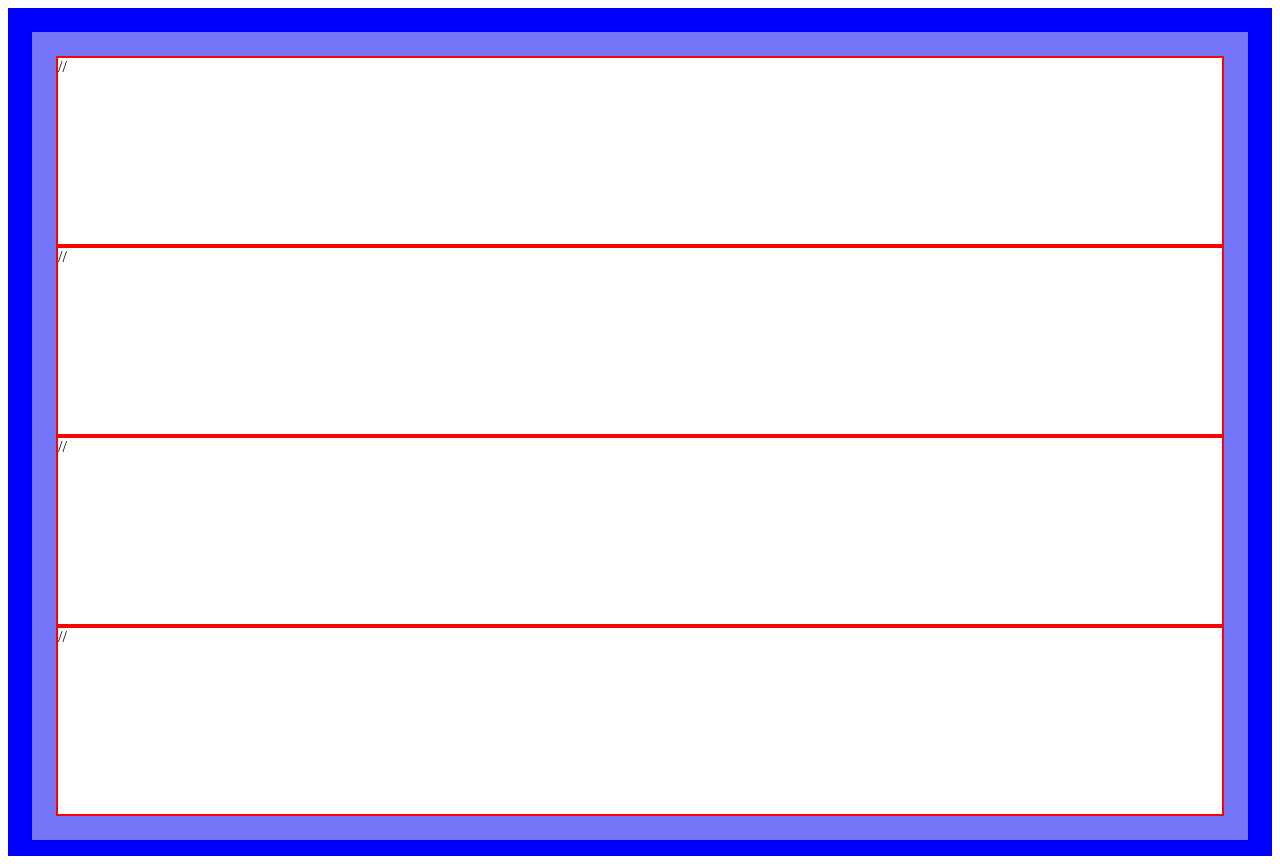
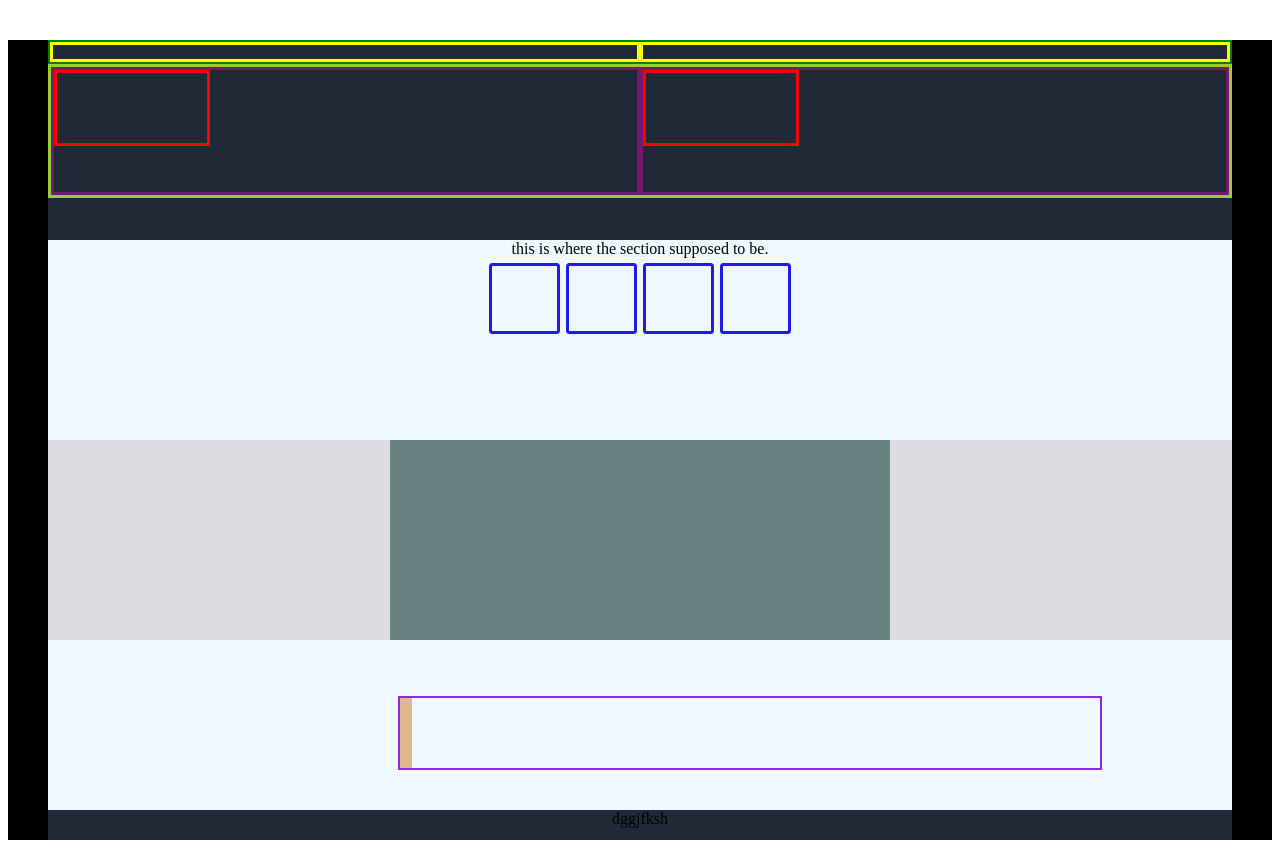
Before and after one commit to Sanbely03/The-Odin-Project, a plain HTML site: page Landing-Page/index.html in a window 1280 px wide. Drawn offline with Linux system fonts and the light colour scheme.

Commit message:
been trying to adjust things out

```diff
--- a/Landing-Page/index.html
+++ b/Landing-Page/index.html
@@ -12,33 +12,52 @@
 
         <div class="container">
 
-            <div class="item-1">//
+            <div class="item-1">
                 <div class="container-item-01">
-                    <div class="Header-side-A">
+                    <div class="Header-side-1">
 
                     </div>
-                    <div class="Header-side-B">
+                    <div class="Header-side-2">
+                        </div>
+                        </div>
+                    <div class="container-item-09">
+                    <div class="header-sec-side-1">
+                        <div class="strong-1">
 
+                        </div>
                     </div>
-                    <div class="header-sec-side-1">
+                    <div class="header-sec-side-2">
+                        <div class="strong-2">
 
-                    </div>
-                    <div class="header-sec-side-1">
-
-                    </div>
+                        </div>
+                        </div>
                 </div>
             </div>
 
-            <div class="item-2">//
+            <div class="item-2">
+                <div class="heaaad">
+                    this is where the section supposed to be.
+                </div>
+                    <div class="content1-item-1000">
+                    <div class="content-1"></div>
+                    <div class="content-2"></div>
+                    <div class="content-3"></div>
+                    <div class="content-4"></div>
+                </div>
+            </div>
+
+
+            <div class="item-3">
+                <div id="one"></div>
 
             </div>
 
-            <div class="item-3">//
-
-            </div>
-
-            <div class="item-4">//
-
+            <div class="item-4">
+                <div id="call-to-action">
+                    <div class="note-1"></div>
+                    <div class="note-2"></div>
+                </div>
+              <div id="two">dggjfksh</div>
             </div>
 
         </div>
--- a/Landing-Page/styles.css
+++ b/Landing-Page/styles.css
@@ -1,19 +1,124 @@
 .body-wrapper{
     height: 100vh;
-    border: solid blue 3vh;
+/*    border: solid blue 1px; */
+    font-style: roboto;
+    justify-content: center;
+    background-color: black;
 }
 .container{
     display: flex;
     flex-direction: column;
-    height: 95vh;
-    border: solid rgb(117, 117, 249) 3vh;
+    height: 100vh;
+  /*  border: solid rgb(117, 117, 249) 2px;  */
+    justify-items: space-between;
+    margin: 5vh;
+    padding: 0%;
+}
+[class ^="item-"]{
+   /* border: solid red 2px; */
+    flex: 1;
+    margin: px;
+    background-color: dark #1F2937;
+}
+.container-item-01{
+    display: flex;
+    height: 20px;
+    border: solid green 2px;
 
 
 }
-[class ^="item-"]{
-    border: solid red 2px;
+[class ^="Header-side-"]{
+    border: solid yellow 3px;
+    flex: 1;
+}
+.container-item-09{
+    display: flex;
+    border: solid yellowgreen 3px;
+    height: 16vh;
     flex: 1;
 
+}
+[class ^="header-sec-side-"]{
+    display: flex;
+    border: solid rgb(116, 26, 116) 3px;
+    flex: 1;
+}
+[class^="strong-"]{
+    height: 70px;
+    width: 150px;
+    border: solid red 3px;
+}
+.heaaad{
+   /* border: solid rgb(4, 35, 35) 2px; */
+    text-align: center;
+    height: 20px;
 
 
 }
+.content1-item-1000{
+    display: flex;
+   /* border: solid rgb(13, 12, 3) 3px;*/
+    height: 20vh;
+    flex-direction:row;
+    justify-content: center;
+    box-sizing: border-box;
+
+
+}
+[class ^="content-"]{
+    border: solid rgb(30, 27, 227)  3px;
+    width: 65px;
+    height: 65px;
+    margin: 3px;
+    border-radius: 5%;
+
+}
+.item-3{
+    background-color: rgb(220, 220, 225);
+    display: flex;
+    justify-content: center;
+
+}
+#one{
+    width: 500px;
+    height: auto;
+  /*  border: solid #1F2937 3px;*/
+    background-color: rgb(104, 130, 130);
+
+
+}
+.item-4{
+    display: flex;
+    background-color: aliceblue;
+    flex-direction: column;
+    justify-content: end;
+    text-align: center;
+}
+
+#two{
+    background-color:#1F2937;
+  /*  border: solid #1F2937 3px;*/
+  height: 30px;
+}
+.item-1{
+    background-color: #1F2937;
+}
+.item-2{
+    background-color: aliceblue;
+}
+
+#call-to-action{
+    display: flex;
+    border: solid blueviolet 2px;
+    height: 70px;
+    width: 700px;
+    margin-bottom: 40px;
+    margin-left: 350px;
+
+
+}
+[class ^="note-"]{
+    border: solid burlywood 3px;
+
+
+}
```
